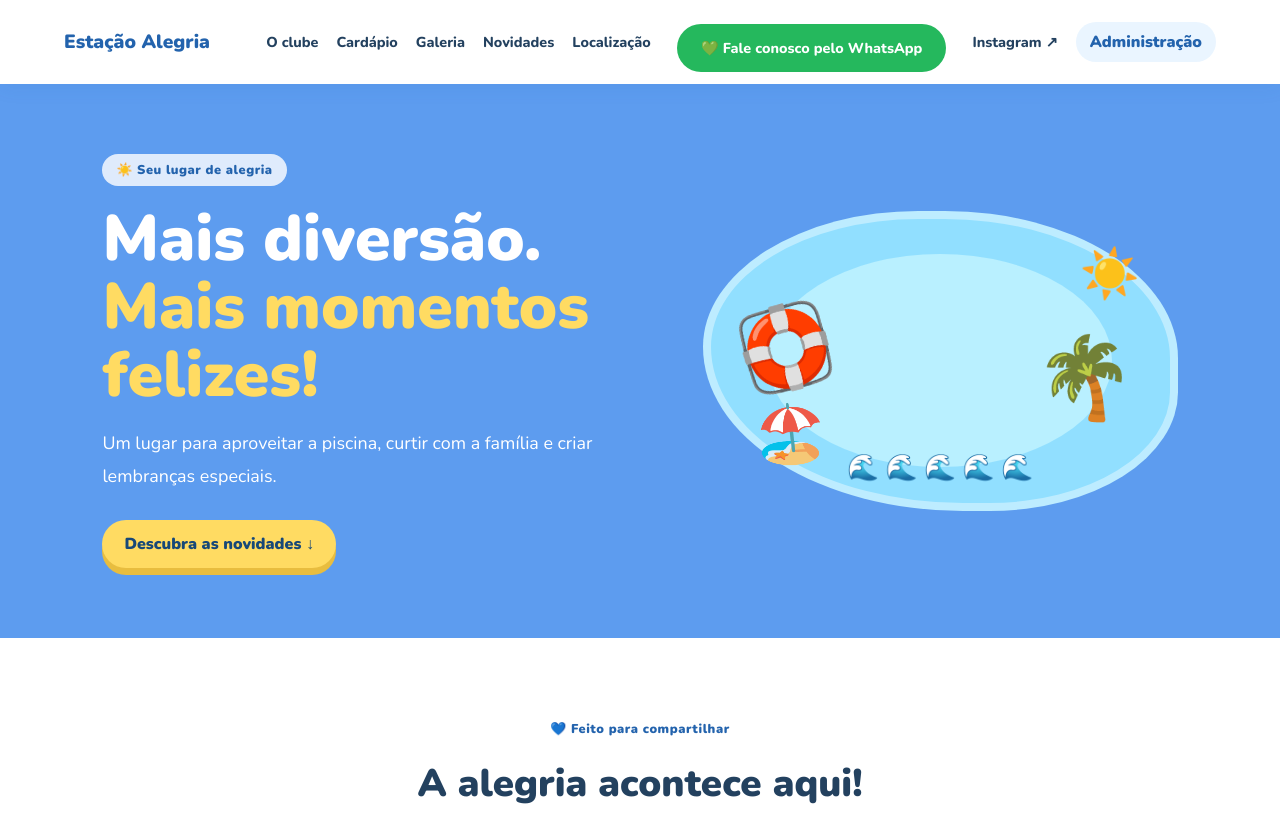
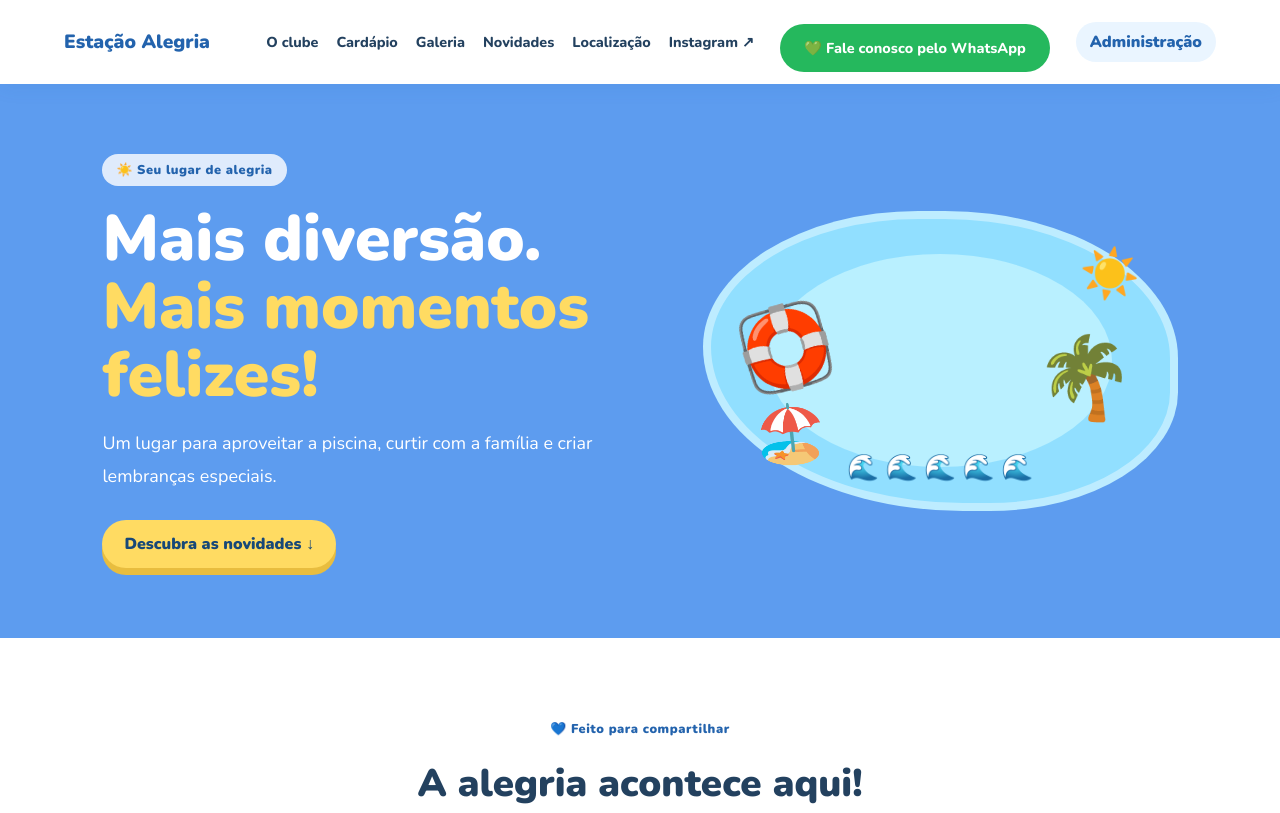
Before and after one commit to dvfx4/-estacao-alegria-, a plain HTML site: page index.html in a window 1280 px wide. Shown: the top 813 px of the page. Drawn offline with nearby package versions, Linux system fonts and the light colour scheme; no server answers.

Commit message:
Fix HTML structure for Instagram link

```diff
--- a/index.html
+++ b/index.html
@@ -25,16 +25,17 @@
   <a href="#galeria">Galeria</a>
   <a href="#novidades">Novidades</a>
   <a href="#localizacao">Localização</a>
-  <a
+      <a href="https://www.instagram.com/estacao_alegria_oficial/"
+         target="_blank" rel="noopener">Instagram ↗
+       <a
   class="botao-whatsapp"
   href="https://wa.me/5519996844258"
   target="_blank"
   rel="noopener noreferrer"
 >
   💚 Fale conosco pelo WhatsApp
-        </a>
-      <a href="https://www.instagram.com/estacao_alegria_oficial/"
-         target="_blank" rel="noopener">Instagram ↗</a>
+
+      </a>
       <button id="abrir-admin" class="botao-admin">Administração</button>
     </nav>
   </header>
```
